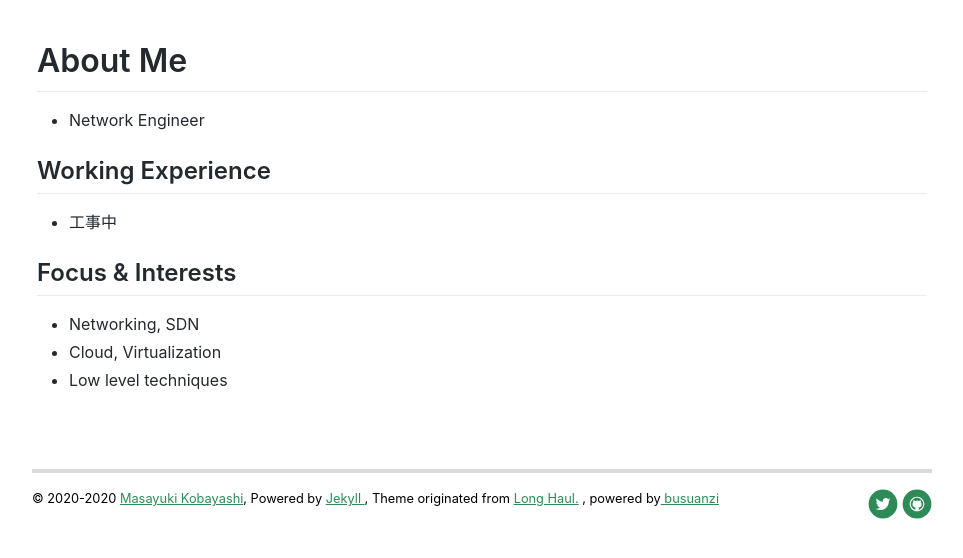
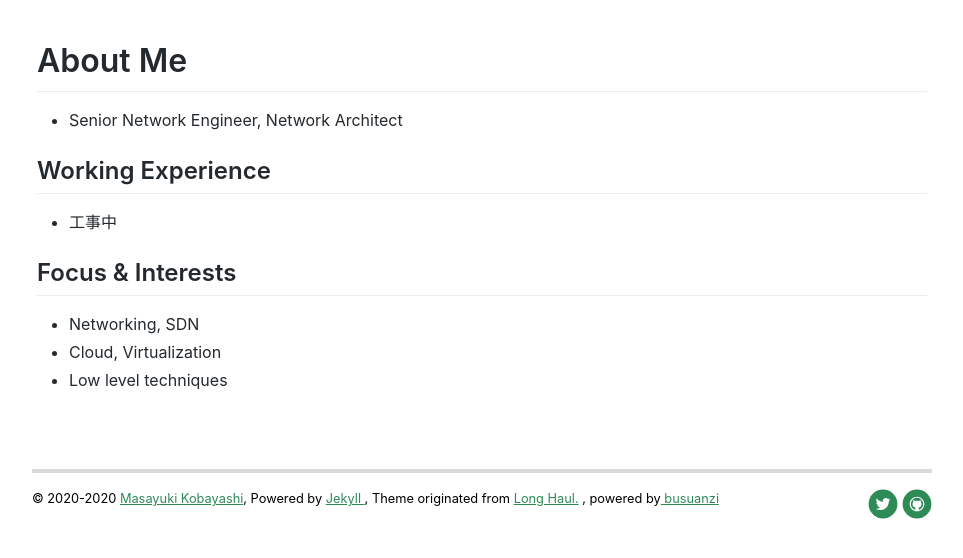
Before and after one commit to Markunet/markunet.github.io, a Jekyll site: the page built from about.md, in a window 1280 px wide, cut to the strip 244-802 px from the top of the page. Shown: the whole strip, without its empty margins (158-1121 px from the left). Built offline with Jekyll 4.4.1, drawn with Linux system fonts in a browser that asks for light colours; nearby versions of some CDN libraries; comment, search, counter and statistics services are not loaded.

Commit message:
update abount.md

```diff
--- a/about.md
+++ b/about.md
@@ -5,7 +5,7 @@ title: Markunet
 
 # About Me
 
-* Network Engineer
+* Senior Network Engineer, Network Architect
 
 ## Working Experience
 
```
